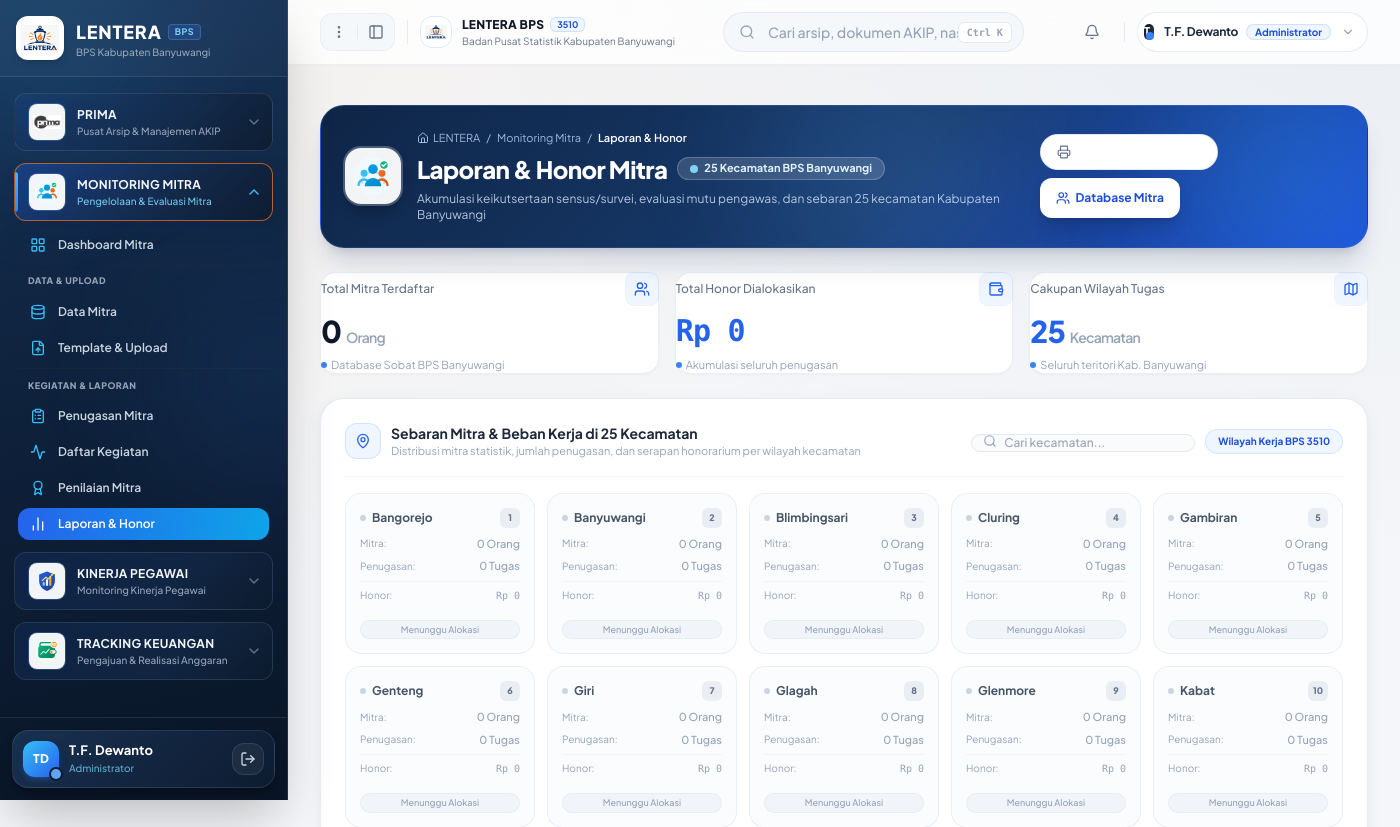
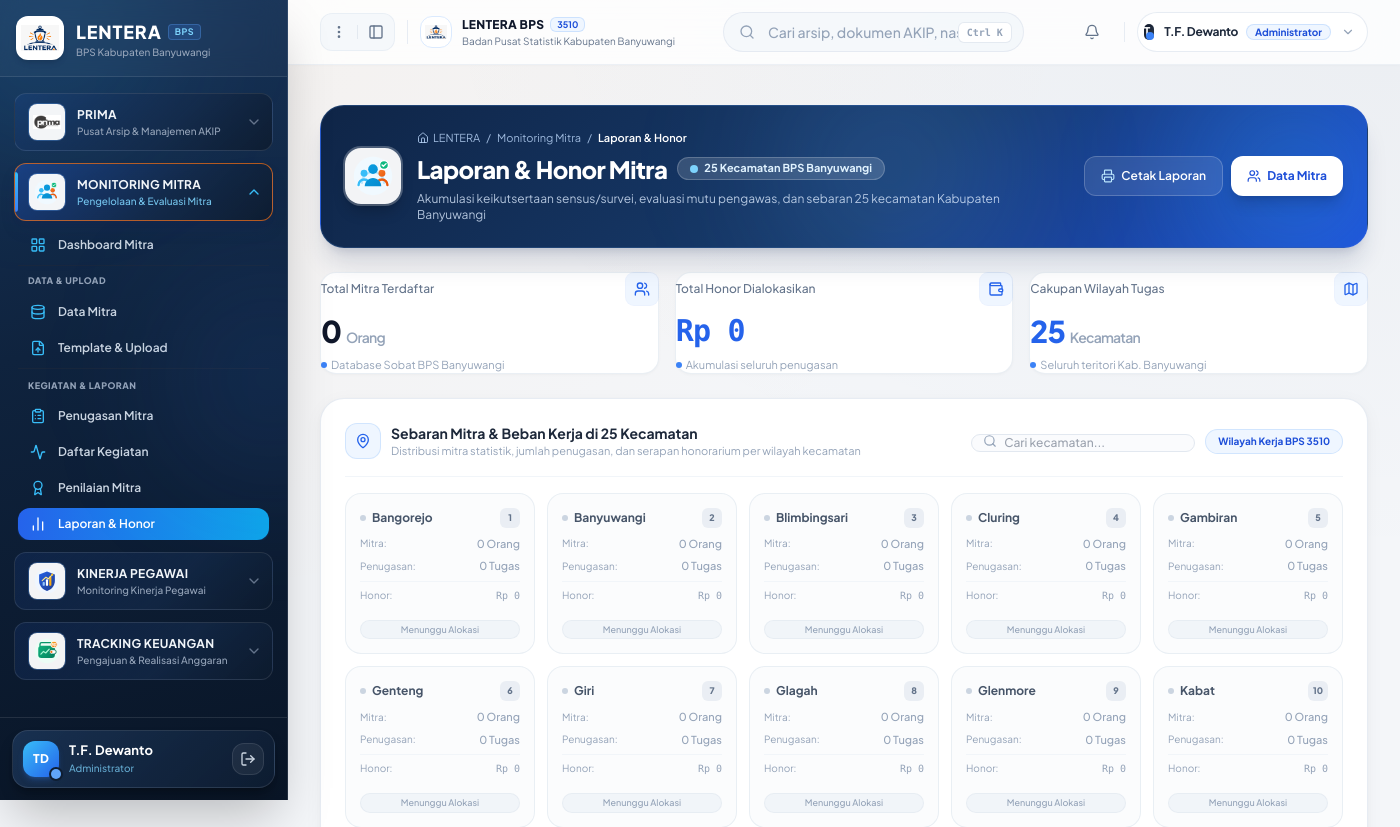
Before and after one commit to syafiq789/prima-bps-banyuwangi, a Flask app: page /mitra/rekapitulasi in a window 1400 px wide. Shown: the top 827 px of the page. Run offline with Flask 3, Linux system fonts and the light colour scheme; a user stored in the database is signed in; some libraries are stand-ins or nearby versions.

Commit message:
fix: perbaiki tombol putih-di-atas-putih pada header Laporan & Honor serta Data Mitra

```diff
--- a/app/templates/mitra/rekapitulasi.html
+++ b/app/templates/mitra/rekapitulasi.html
@@ -39,14 +39,14 @@
             </div>
 
             <!-- Right: Action Buttons -->
-            <div class="flex flex-wrap items-center gap-2 pt-1 lg:pt-0">
-                <button onclick="window.print()" class="h-9 px-4 rounded-full border border-slate-200/90 bg-white hover:bg-slate-50 text-white font-semibold text-xs shadow-2xs transition-all flex items-center gap-1.5 active:scale-95 hover:border-slate-300">
-                    <i data-lucide="printer" class="w-3.5 h-3.5 text-slate-500"></i>
-                    <span>Cetak / Ekspor Rekap</span>
+            <div class="flex flex-wrap items-center gap-2 pt-1 lg:pt-0 flex-shrink-0">
+                <button onclick="window.print()" class="h-10 px-4 rounded-xl bg-white/10 hover:bg-white/20 text-white border border-white/20 font-semibold text-xs transition-all flex items-center gap-1.5 backdrop-blur-sm whitespace-nowrap">
+                    <i data-lucide="printer" class="w-3.5 h-3.5 text-sky-200"></i>
+                    <span>Cetak Laporan</span>
                 </button>
-                <a href="{{ url_for('mitra.database') }}" class="h-10 px-4 rounded-xl bg-white hover:bg-blue-50 text-blue-700 font-bold text-xs shadow-lg shadow-black/15 active:scale-95 transition-all flex items-center gap-1.5">
+                <a href="{{ url_for('mitra.database') }}" class="h-10 px-4 rounded-xl bg-white hover:bg-blue-50 text-blue-700 font-bold text-xs shadow-lg shadow-black/15 active:scale-95 transition-all flex items-center gap-1.5 whitespace-nowrap">
                     <i data-lucide="users" class="w-3.5 h-3.5"></i>
-                    <span>Database Mitra</span>
+                    <span>Data Mitra</span>
                 </a>
             </div>
         </div>
```
Also changed, not shown: app/templates/mitra/database.html (+7 -7 lines).
